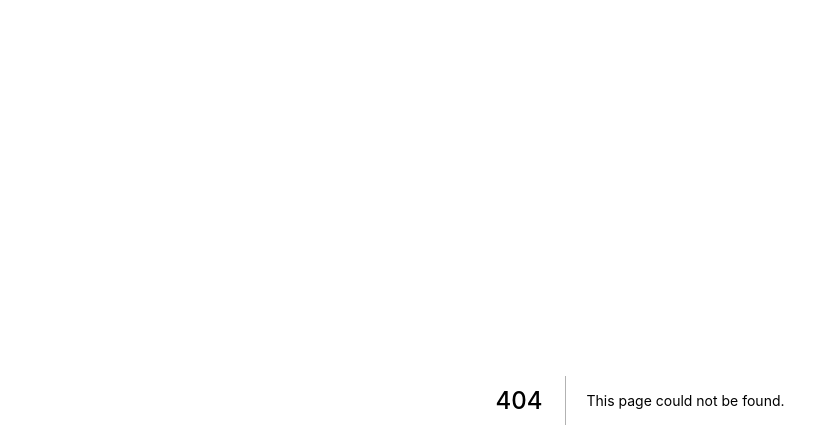
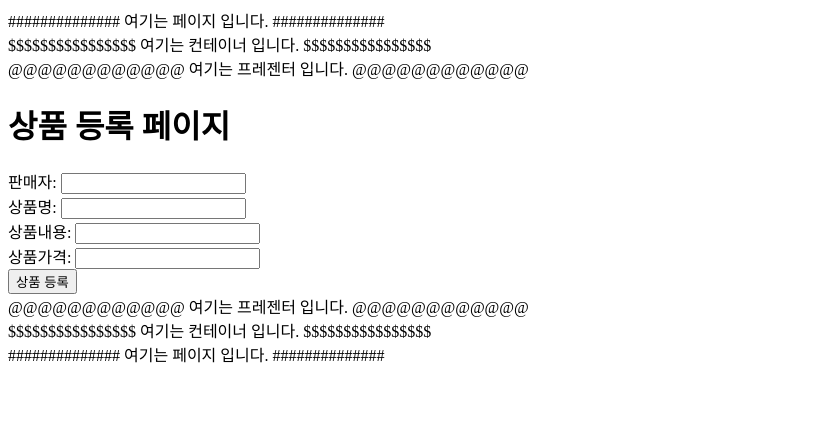
Before and after one commit to moonjjj/Study__Codecamp_frontend, a Next.js app in the folder class_quiz/: page /06/boards in a window 1280 px wide. Before the commit this address had no page. Shown: the top 448 px of the page, without its empty margins (0-839 px from the left). Built offline with nearby package versions, Linux system fonts and the light colour scheme.

Commit message:
[과제] 폴더구조 체계화(Container/Presenter 패턴)

```diff
--- /dev/null
+++ b/class_quiz/pages/06/boards/index.js
@@ -0,0 +1,11 @@
+import Board from "../../../src/components/units/board/Board.container";
+
+export default function AddProductPage() {
+  return (
+    <div>
+      <div> ############## 여기는 페이지 입니다. ############## </div>
+      <Board />
+      <div> ############## 여기는 페이지 입니다. ############## </div>
+    </div>
+  );
+}
--- /dev/null
+++ b/class_quiz/src/components/units/board/Board.container.js
@@ -0,0 +1,68 @@
+import { useState } from "react";
+import { useMutation } from "@apollo/client";
+import { useRouter } from "next/router";
+import { CREATE_PRODUCT_SETTING } from "./Board.queries";
+import BoardUI from "./Board.presenter";
+
+export default function Board() {
+  const [seller, setSeller] = useState("");
+  const [name, setName] = useState("");
+  const [detail, setDetail] = useState("");
+  const [price, setPrice] = useState("");
+  const [createProduct] = useMutation(CREATE_PRODUCT_SETTING);
+  const router = useRouter();
+
+  const onChangeSeller = (e) => {
+    //판매자
+    setSeller(e.target.value);
+  };
+  const onChangeName = (e) => {
+    //제품명
+    setName(e.target.value);
+  };
+  const onChangeDetail = (e) => {
+    //상품내용
+    setDetail(e.target.value);
+  };
+  const onChangePrice = (e) => {
+    //가격
+    setPrice(Number(e.target.value));
+  };
+
+  // 상품등록 버튼 클릭
+  const onClickSubmit = async () => {
+    try {
+      const result = await createProduct({
+        variables: {
+          seller: seller,
+          createProductInput: {
+            name: name,
+            detail: detail,
+            price: price,
+          },
+        },
+      });
+
+      alert("상품이 등록되었습니다.");
+
+      // 상세보기 페이지 이동
+      router.push(`/05/boards/view/${result.data.createProduct._id}`);
+    } catch (error) {
+      alert(error.message);
+    }
+  };
+
+  return (
+    <div>
+      <div> $$$$$$$$$$$$$$$$ 여기는 컨테이너 입니다. $$$$$$$$$$$$$$$$</div>
+      <BoardUI
+        onChangeSeller={onChangeSeller}
+        onChangeName={onChangeName}
+        onChangeDetail={onChangeDetail}
+        onChangePrice={onChangePrice}
+        onClickSubmit={onClickSubmit}
+      />
+      <div> $$$$$$$$$$$$$$$$ 여기는 컨테이너 입니다. $$$$$$$$$$$$$$$$</div>
+    </div>
+  );
+}
--- /dev/null
+++ b/class_quiz/src/components/units/board/Board.presenter.js
@@ -0,0 +1,22 @@
+export default function BoardUI(props) {
+  return (
+    <div>
+      <div> @@@@@@@@@@@@ 여기는 프레젠터 입니다. @@@@@@@@@@@@ </div>
+      <h1>상품 등록 페이지</h1>
+      <div>
+        판매자: <input type="text" onChange={props.onChangeSeller} />
+      </div>
+      <div>
+        상품명: <input type="text" onChange={props.onChangeName} />
+      </div>
+      <div>
+        상품내용: <input type="text" onChange={props.onChangeDetail} />
+      </div>
+      <div>
+        상품가격: <input type="text" onChange={props.onChangePrice} />
+      </div>
+      <button onClick={props.onClickSubmit}>상품 등록</button>
+      <div> @@@@@@@@@@@@ 여기는 프레젠터 입니다. @@@@@@@@@@@@ </div>
+    </div>
+  );
+}
--- /dev/null
+++ b/class_quiz/src/components/units/board/Board.queries.js
@@ -0,0 +1,14 @@
+import { gql } from "@apollo/client";
+
+export const CREATE_PRODUCT_SETTING = gql`
+  mutation createProduct(
+    $seller: String
+    $createProductInput: CreateProductInput!
+  ) {
+    createProduct(seller: $seller, createProductInput: $createProductInput) {
+      _id
+      number
+      message
+    }
+  }
+`;
```
Also changed, not shown: class_quiz/src/components/units/board/view/[number]/BoardView.container.js (added, +22 -0 lines), class_quiz/src/components/units/board/view/[number]/BoardView.presenter.js (added, +18 -0 lines), class_quiz/src/components/units/board/view/[number]/BoardView.queries.js (added, +13 -0 lines).
